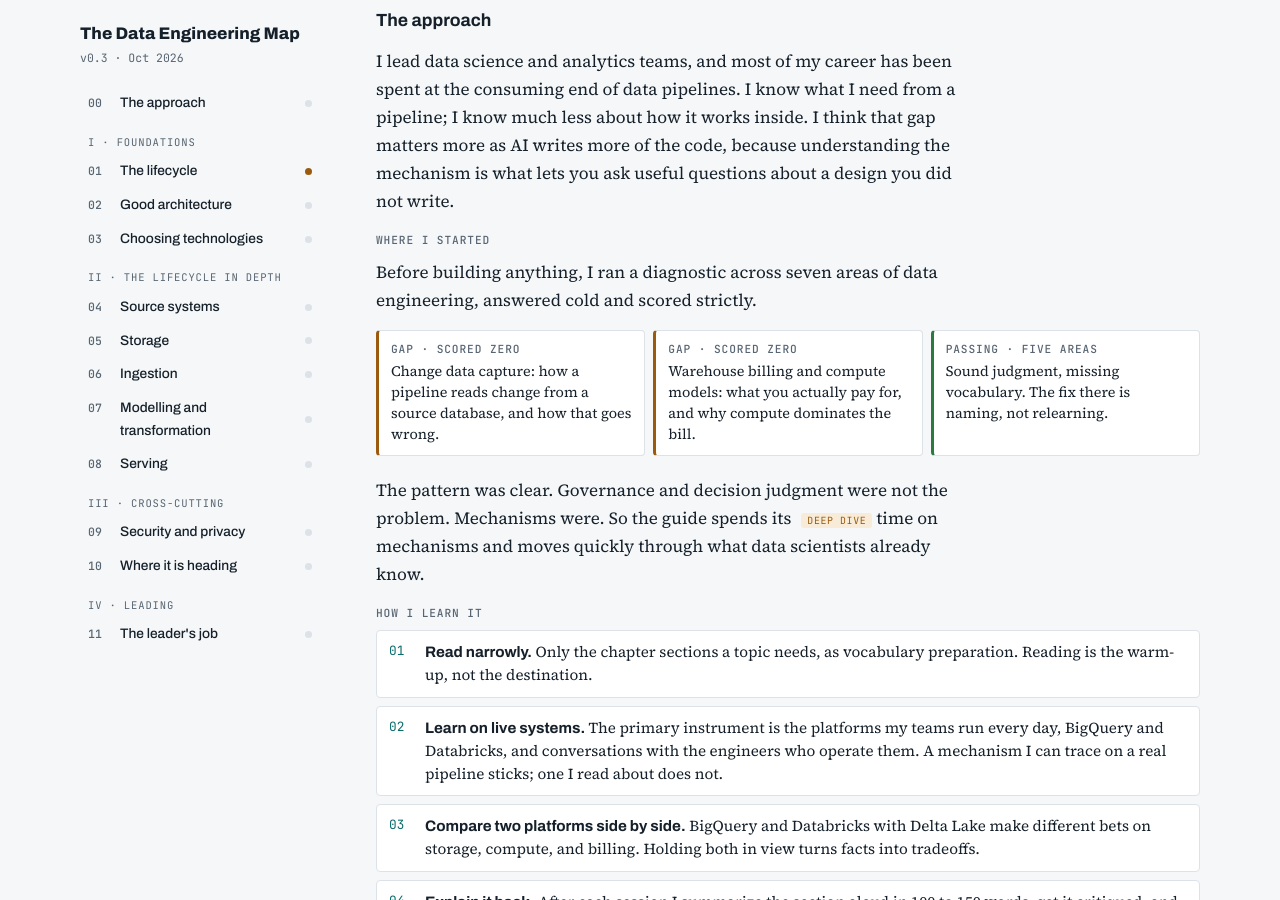
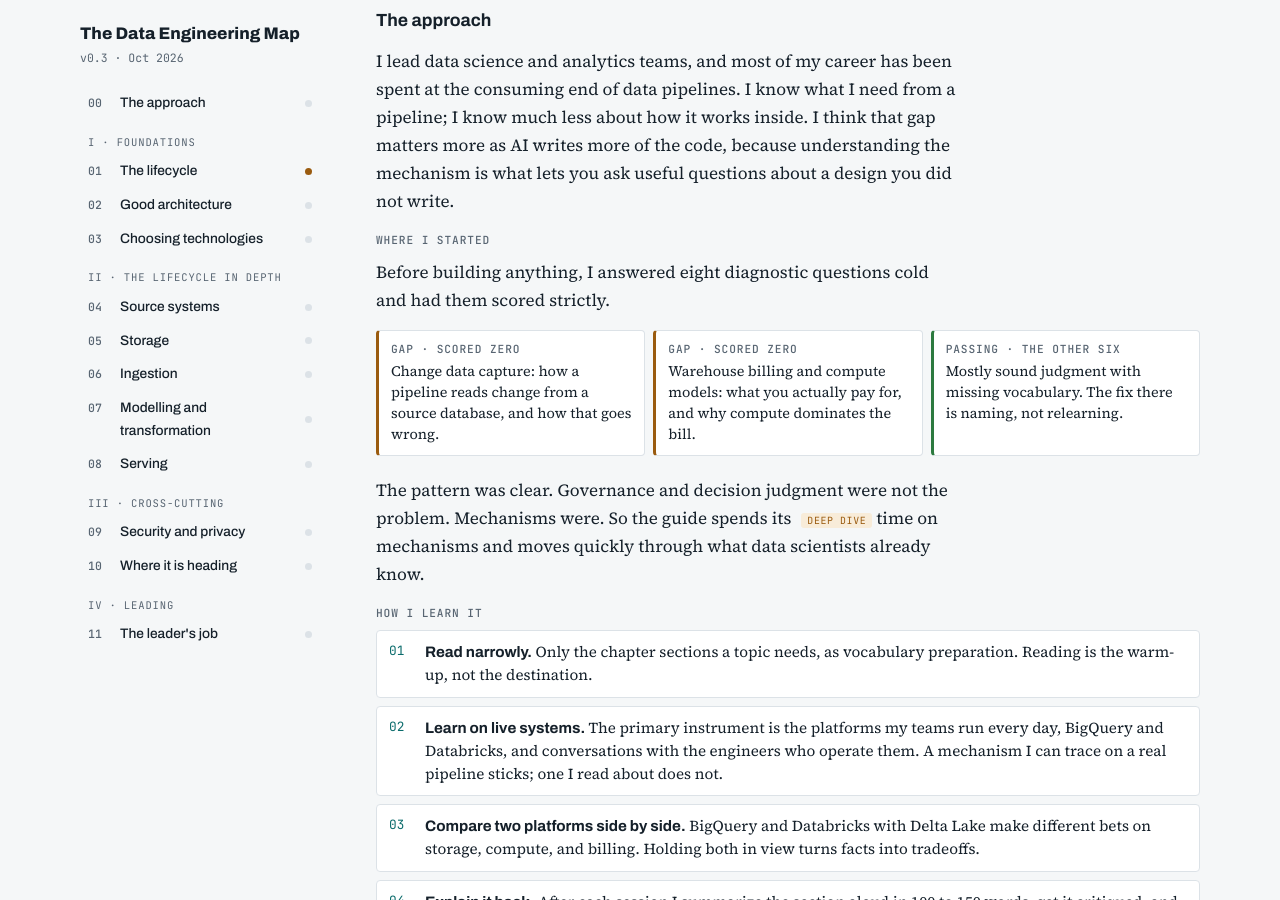
Before and after one commit to nissimnabar/nissimnabar.github.io, a Jekyll site: the page de-guide/index.html, which Jekyll copies as it is, in a window 1280 px wide and 900 px high, scrolled down 430 px. Built offline with Jekyll 4.4.1, drawn with Linux system fonts in a browser that asks for light colours.

Commit message:
Correct diagnostic count to eight questions
Co-Authored-By: Claude Opus 5.5 <noreply@anthropic.com>
Claude-Session: https://claude.ai/code/session_015FBVdd3QvQ34tfZm51LVc4

```diff
--- a/de-guide/index.html
+++ b/de-guide/index.html
@@ -223,11 +223,11 @@ footer { border-top: 1px solid var(--line); padding-top: 24px; margin-top: 24px;
       <p>I lead data science and analytics teams, and most of my career has been spent at the consuming end of data pipelines. I know what I need from a pipeline; I know much less about how it works inside. I think that gap matters more as AI writes more of the code, because understanding the mechanism is what lets you ask useful questions about a design you did not write.</p>
 
       <h3>Where I started</h3>
-      <p>Before building anything, I ran a diagnostic across seven areas of data engineering, answered cold and scored strictly.</p>
+      <p>Before building anything, I answered eight diagnostic questions cold and had them scored strictly.</p>
       <div class="gaps">
         <div class="gap"><b>Gap · scored zero</b>Change data capture: how a pipeline reads change from a source database, and how that goes wrong.</div>
         <div class="gap"><b>Gap · scored zero</b>Warehouse billing and compute models: what you actually pay for, and why compute dominates the bill.</div>
-        <div class="gap ok"><b>Passing · five areas</b>Sound judgment, missing vocabulary. The fix there is naming, not relearning.</div>
+        <div class="gap ok"><b>Passing · the other six</b>Mostly sound judgment with missing vocabulary. The fix there is naming, not relearning.</div>
       </div>
       <p>The pattern was clear. Governance and decision judgment were not the problem. Mechanisms were. So the guide spends its <span class="deep">Deep dive</span> time on mechanisms and moves quickly through what data scientists already know.</p>
 
```
